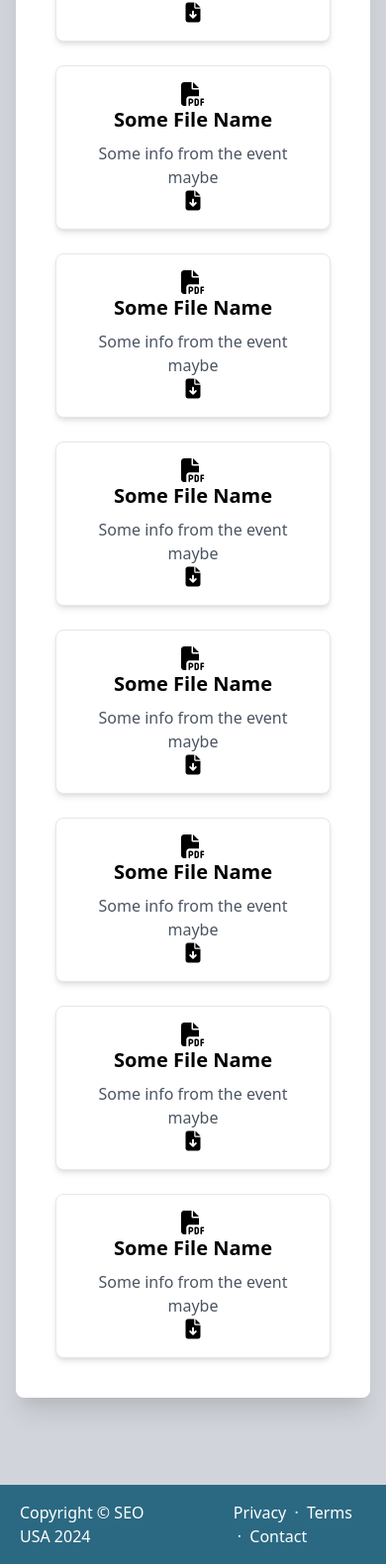
After one commit to b-stead/seo-wireframe, a Django app: page /style1/resources/ in a window 390 px wide. The commit adds this page. Shown: the part 606-2186 px from the top of the page at 99% size. Run offline with Django 4.2, Linux system fonts and the light colour scheme; some libraries are stand-ins or nearby versions.

Commit message:
resources page

```diff
--- a/SRC/seo_wireframe/core/static/css/output.css
+++ b/SRC/seo_wireframe/core/static/css/output.css
@@ -1039,6 +1039,10 @@ video {
   grid-template-columns: repeat(1, minmax(0, 1fr));
 }
 
+.grid-cols-2 {
+  grid-template-columns: repeat(2, minmax(0, 1fr));
+}
+
 .flex-row {
   flex-direction: row;
 }
@@ -1532,6 +1536,10 @@ video {
 
 .pl-2 {
   padding-left: 0.5rem;
+}
+
+.pt-2 {
+  padding-top: 0.5rem;
 }
 
 .text-left {
@@ -1873,6 +1881,10 @@ video {
   .sm\:grid-cols-1 {
     grid-template-columns: repeat(1, minmax(0, 1fr));
   }
+
+  .sm\:grid-cols-3 {
+    grid-template-columns: repeat(3, minmax(0, 1fr));
+  }
 }
 
 @media (min-width: 768px) {
@@ -1966,6 +1978,10 @@ video {
 
   .md\:grid-cols-1 {
     grid-template-columns: repeat(1, minmax(0, 1fr));
+  }
+
+  .md\:grid-cols-4 {
+    grid-template-columns: repeat(4, minmax(0, 1fr));
   }
 
   .md\:flex-row {
@@ -2121,6 +2137,10 @@ video {
     grid-template-columns: repeat(1, minmax(0, 1fr));
   }
 
+  .lg\:grid-cols-6 {
+    grid-template-columns: repeat(6, minmax(0, 1fr));
+  }
+
   .lg\:flex-row {
     flex-direction: row;
   }
--- a/SRC/seo_wireframe/style1/templates/style1/navbar.html
+++ b/SRC/seo_wireframe/style1/templates/style1/navbar.html
@@ -31,7 +31,7 @@
             <li class="flex items-center">
               <a
                 class="lg:text-white lg:hover:text-gray-300 text-gray-800 px-3 py-4 lg:py-2 flex items-center text-xs uppercase font-bold"
-                href="{% url 'dashboard' %}"
+                href="{% url 'resources1' %}"
                 ><i
                   class="lg:text-gray-300 text-gray-500 far fa-file-alt text-lg leading-lg mr-2"
                 ></i>
--- /dev/null
+++ b/SRC/seo_wireframe/style1/templates/style1/resources.html
@@ -0,0 +1,131 @@
+{% extends 'style1/base.html' %}
+{% load static %}
+{% block title %}Profile1{% endblock %}
+{% block content %}
+<main class="profile-page">
+    <section class="relative block" style="height: 500px;">
+      <div
+        class="absolute top-0 w-full h-full bg-center bg-cover"
+        style='background-image: url("https://images.unsplash.com/photo-1499336315816-097655dcfbda?ixlib=rb-1.2.1&amp;ixid=eyJhcHBfaWQiOjEyMDd9&amp;auto=format&amp;fit=crop&amp;w=2710&amp;q=80");'
+      >
+        <span
+          id="blackOverlay"
+          class="w-full h-full absolute opacity-50 bg-black"
+        ></span>
+      </div>
+      <div
+        class="top-auto bottom-0 left-0 right-0 w-full absolute pointer-events-none overflow-hidden"
+        style="height: 70px;"
+      >
+        <svg
+          class="absolute bottom-0 overflow-hidden"
+          xmlns="http://www.w3.org/2000/svg"
+          preserveAspectRatio="none"
+          version="1.1"
+          viewBox="0 0 2560 100"
+          x="0"
+          y="0"
+        >
+          <polygon
+            class="text-gray-300 fill-current"
+            points="2560 0 2560 100 0 100"
+          ></polygon>
+        </svg>
+      </div>
+    </section>
+    <section class="relative py-16 bg-gray-300">
+      <div class="container mx-auto px-4">
+        <div
+          class="relative flex flex-col min-w-0 break-words bg-white w-full mb-6 shadow-xl rounded-lg -mt-80"
+        >
+          <div class="px-6">
+            <div class="text-center">
+              <h3 class="text-4xl font-semibold leading-normal mb-2 text-gray-800 mb-2">
+                Resources
+              </h3>
+            </div>
+            <div class="mt-10 py-10 border-t border-gray-300 text-center">
+              <div class="flex flex-wrap justify-center">
+                <!--Resources list-->
+                <div class="w-full lg:w-9/12 px-4">
+                    <div class="grid grid-cols-1 sm:grid-cols-3 md:grid-cols-4 lg:grid-cols-6 gap-6">
+                        <!--card 1-->
+                        <div class="border border-gray-200 bg-white rounded-lg shadow-md p-4">
+                            <i class="fa-solid fa-file-pdf fa-xl"></i>
+                            <h3 class="text-xl font-semibold mb-2">Some File Name</h3>
+                            <p class="text-gray-600">Some info from the event maybe </p>
+                            <i class="fa-solid fa-file-arrow-down fa-lg"></i>
+                        </div>
+                        <div class="border border-gray-200 bg-white rounded-lg shadow-md p-4">
+                            <i class="fa-solid fa-file-pdf fa-xl"></i>
+                            <h3 class="text-xl font-semibold mb-2">Some File Name</h3>
+                            <p class="text-gray-600">Some info from the event maybe </p>
+                            <i class="fa-solid fa-file-arrow-down fa-lg"></i>
+                        </div>
+                        <div class="border border-gray-200 bg-white rounded-lg shadow-md p-4">
+                            <i class="fa-solid fa-file-pdf fa-xl"></i>
+                            <h3 class="text-xl font-semibold mb-2">Some File Name</h3>
+                            <p class="text-gray-600">Some info from the event maybe </p>
+                            <i class="fa-solid fa-file-arrow-down fa-lg"></i>
+                        </div>
+                        <div class="border border-gray-200 bg-white rounded-lg shadow-md p-4">
+                            <i class="fa-solid fa-file-pdf fa-xl"></i>
+                            <h3 class="text-xl font-semibold mb-2">Some File Name</h3>
+                            <p class="text-gray-600">Some info from the event maybe </p>
+                            <i class="fa-solid fa-file-arrow-down fa-lg"></i>
+                        </div>
+                        <div class="border border-gray-200 bg-white rounded-lg shadow-md p-4">
+                            <i class="fa-solid fa-file-pdf fa-xl"></i>
+                            <h3 class="text-xl font-semibold mb-2">Some File Name</h3>
+                            <p class="text-gray-600">Some info from the event maybe </p>
+                            <i class="fa-solid fa-file-arrow-down fa-lg"></i>
+                        </div>
+                        <div class="border border-gray-200 bg-white rounded-lg shadow-md p-4">
+                            <i class="fa-solid fa-file-pdf fa-xl"></i>
+                            <h3 class="text-xl font-semibold mb-2">Some File Name</h3>
+                            <p class="text-gray-600">Some info from the event maybe </p>
+                            <i class="fa-solid fa-file-arrow-down fa-lg"></i>
+                        </div>
+                        <div class="border border-gray-200 bg-white rounded-lg shadow-md p-4">
+                            <i class="fa-solid fa-file-pdf fa-xl"></i>
+                            <h3 class="text-xl font-semibold mb-2">Some File Name</h3>
+                            <p class="text-gray-600">Some info from the event maybe </p>
+                            <i class="fa-solid fa-file-arrow-down fa-lg"></i>
+                        </div>
+                        <div class="border border-gray-200 bg-white rounded-lg shadow-md p-4">
+                            <i class="fa-solid fa-file-pdf fa-xl"></i>
+                            <h3 class="text-xl font-semibold mb-2">Some File Name</h3>
+                            <p class="text-gray-600">Some info from the event maybe </p>
+                            <i class="fa-solid fa-file-arrow-down fa-lg"></i>
+                        </div>
+                    </div>
+
+
+                </div>
+              </div>
+            </div>
+          </div>
+        </div>
+      </div>
+    </section>
+  </main>
+  <script>
+    document.addEventListener("DOMContentLoaded", function() {
+      const showMoreLink = document.querySelector('.show-more');
+      const moreInfoDiv = document.getElementById('more-info');
+
+      showMoreLink.addEventListener('click', function(event) {
+        event.preventDefault();
+        moreInfoDiv.classList.toggle('hidden');
+
+        // Toggle text between "Show more" and "Show less"
+        if (showMoreLink.textContent === 'Show more') {
+          showMoreLink.textContent = 'Show less';
+        } else {
+          showMoreLink.textContent = 'Show more';
+        }
+      });
+    });
+  </script>
+
+{% endblock %}
--- a/SRC/seo_wireframe/style1/urls.py
+++ b/SRC/seo_wireframe/style1/urls.py
@@ -8,4 +8,5 @@ urlpatterns = [
     path('dash/', TemplateView.as_view(template_name='style1/dashboard.html'), name='dashboard'),
     path('alumni/', TemplateView.as_view(template_name='style1/alumni.html'), name='alumni1'),
     path('events/', TemplateView.as_view(template_name='style1/events.html'), name='events1'),
+    path('resources/', TemplateView.as_view(template_name='style1/resources.html'), name='resources1'),
 ]
```
